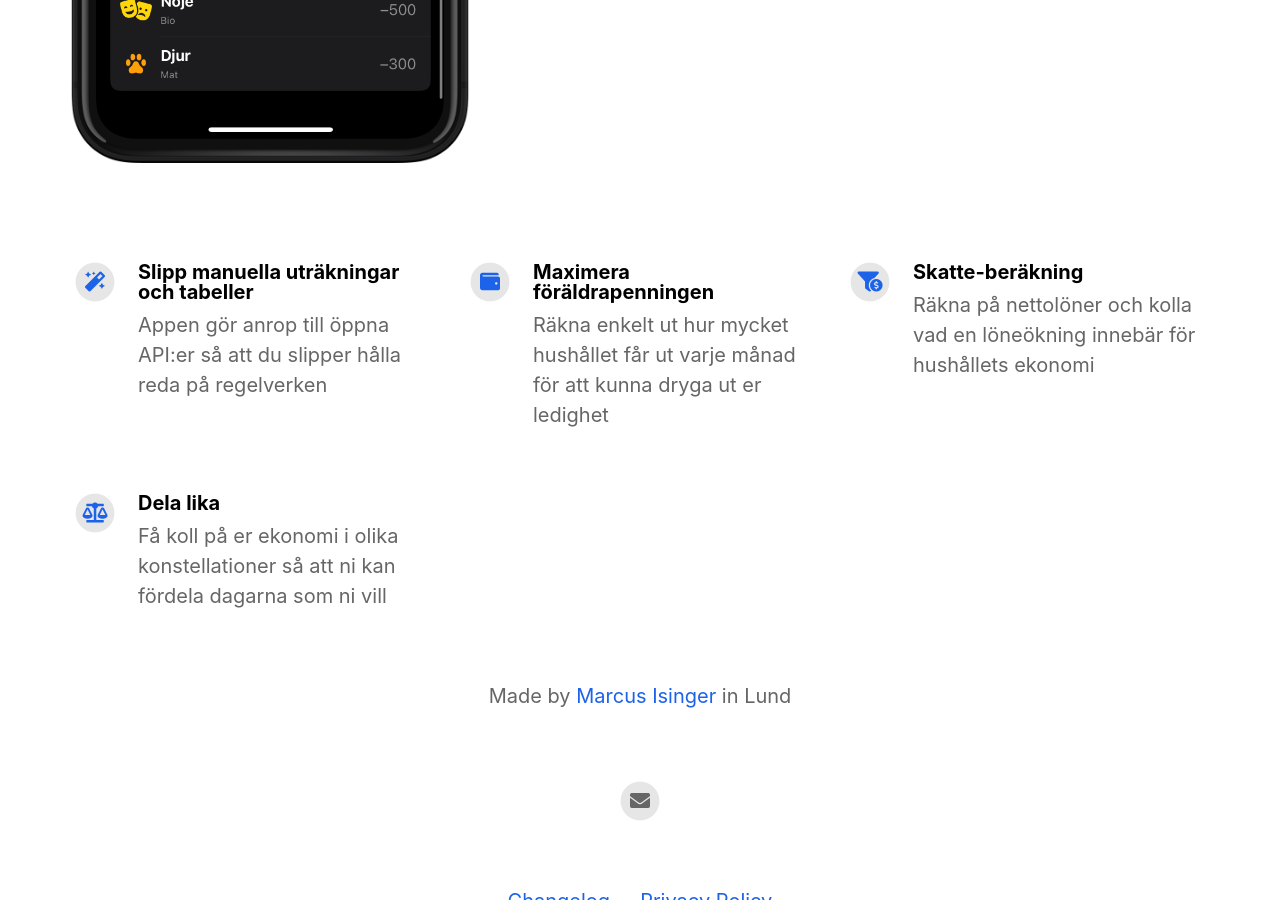
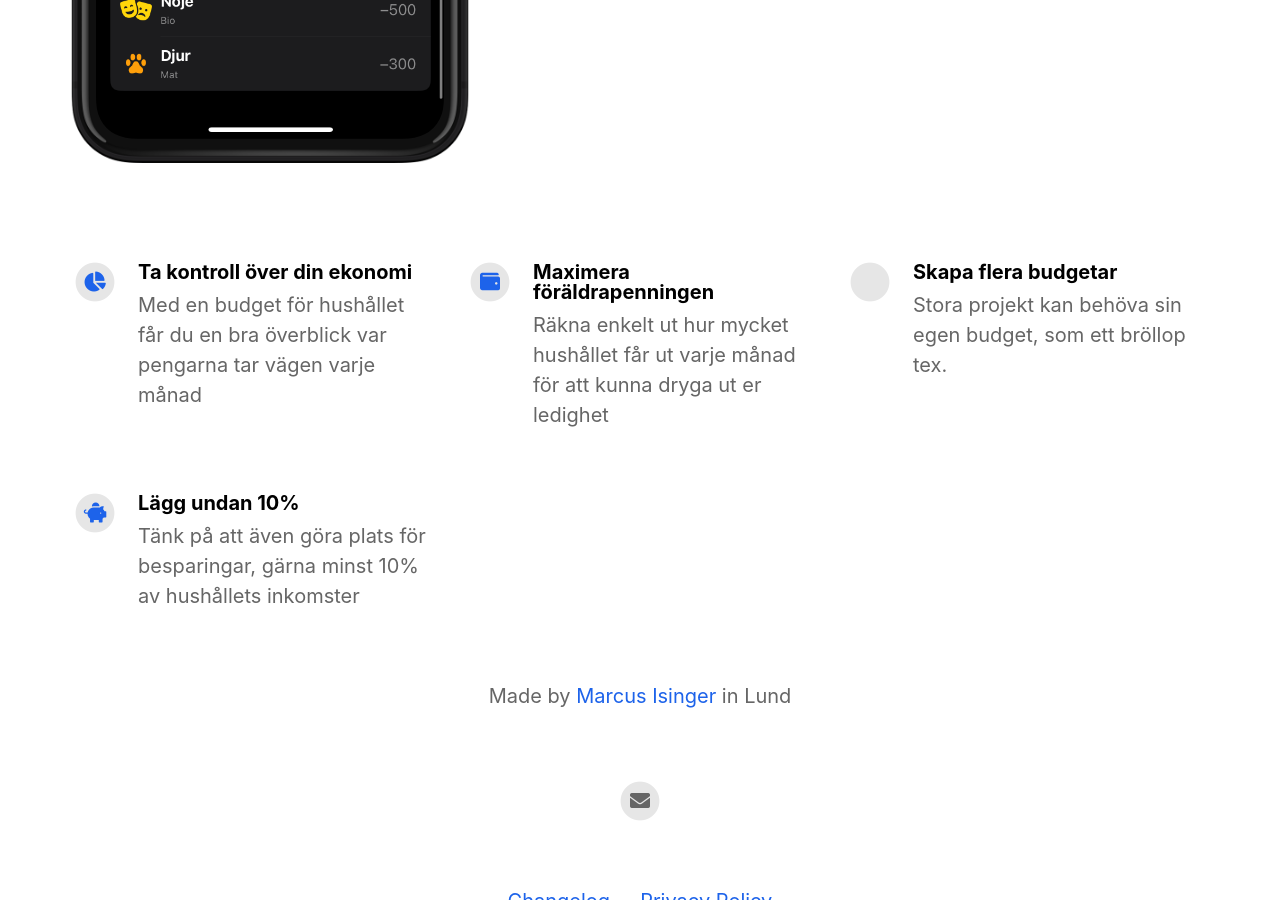
Before and after one commit to marcusisinger/budgetapp, a Jekyll site: the page built from index.html, in a window 1280 px wide and 900 px high, scrolled down 822 px. Built offline with Jekyll 4.4.1, drawn with Linux system fonts in a browser that asks for light colours; nearby versions of some CDN libraries.

Commit message:
Update _config.yml

```diff
--- a/_config.yml
+++ b/_config.yml
@@ -36,21 +36,21 @@ mastodon_link                             :
 # Feature List                            Edit, add or remove features to be presented.
 features                                  :
 
-  - title                                 : Slipp manuella uträkningar och tabeller
-    description                           : Appen gör anrop till öppna API:er så att du slipper hålla reda på regelverken
-    fontawesome_icon_name                 : magic
+  - title                                 : Ta kontroll över din ekonomi
+    description                           : Med en budget för hushållet får du en bra överblick var pengarna tar vägen varje månad
+    fontawesome_icon_name                 : chart-pie
 
   - title                                 : Maximera föräldrapenningen
     description                           : Räkna enkelt ut hur mycket hushållet får ut varje månad för att kunna dryga ut er ledighet
     fontawesome_icon_name                 : wallet
 
-  - title                                 : Skatte-beräkning
-    description                           : Räkna på nettolöner och kolla vad en löneökning innebär för hushållets ekonomi
-    fontawesome_icon_name                 : funnel-dollar
+  - title                                 : Skapa flera budgetar
+    description                           : Stora projekt kan behöva sin egen budget, som ett bröllop tex.
+    fontawesome_icon_name                 : diamond
 
-  - title                                 : Dela lika
-    description                           : Få koll på er ekonomi i olika konstellationer så att ni kan fördela dagarna som ni vill
-    fontawesome_icon_name                 : balance-scale
+  - title                                 : Lägg undan 10%
+    description                           : Tänk på att även göra plats för besparingar, gärna minst 10% av hushållets inkomster
+    fontawesome_icon_name                 : piggy-bank
 
   - title                                 : # New Feature Title
     description                           : # New Feature Description
```
